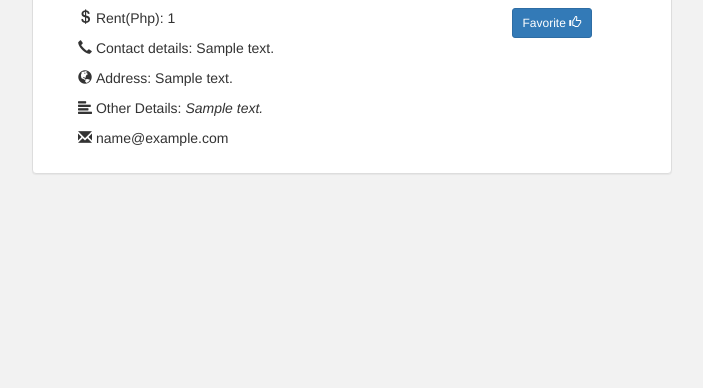
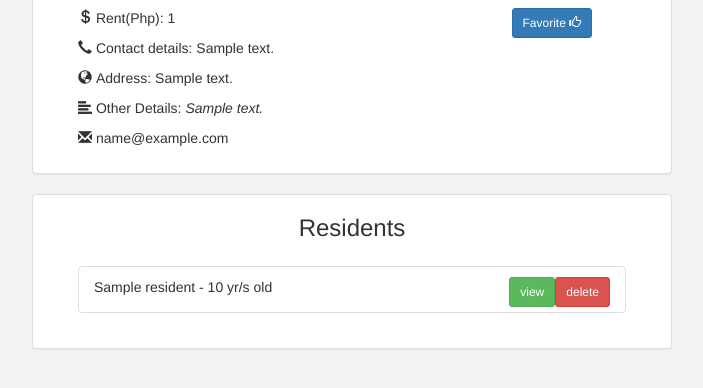
Before and after one commit to Reika98/Vhayad, a Django app: template vahay/templates/vahay/vahayDetails.html in a window 1280 px wide. Shown: the part 253-641 px from the top of the page, without its empty margins (288-991 px from the left). Run offline with Django 3.2, Linux system fonts and the light colour scheme; tables that the repository leaves empty hold one stand-in row (values such as "Sample post"); the template is opened without the code that fills it: values that come from a table or form of the project are taken from there, most other values are stand-ins (such as "Sample title", 1, 10 or a date in 2020); some libraries are stand-ins or nearby versions.

Commit message:
edited some templates

```diff
--- a/vahay/templates/vahay/vahayDetails.html
+++ b/vahay/templates/vahay/vahayDetails.html
@@ -110,4 +110,35 @@
 		  </div>
 	</section>
 
+	<section class="residents">
+	  <div class="panel panel-default col-lg-6 col-lg-offset-3">
+		<h3 style="text-align:center;">Residents</h3>
+			<div class="panel-body">
+				<div class="container-fluid">
+					<ul class="list-group">
+						{% for resident in residents %}
+						<!-- <div class="row">
+							<div class="col-md-6">
+								<p style="font-size: 1em; font-family: 'Roboto Slab', serif;">{{ resident.name }}</p>
+							</div>
+							<div class="col-md-2 col-md-offset-2">
+								<a href="#" class="btn btn-sm btn-success">View</a>
+							</div>
+							<div class="col-md-2">
+								<a href="#" class="btn btn-sm btn-danger">Remove</a>
+							</div>
+						</div><br> -->
+
+						  <li class="list-group-item" style="padding-bottom:15px;">{{ resident.name }} - {{ resident.age }} yr/s old
+						  <button style="float:right;" class="btn btn-sm btn-danger">delete</button>
+						  <button style="float:right;" class="btn btn-sm btn-success">view</button>
+						  </li>
+
+						{% endfor %}
+					</ul>
+				</div>
+			</div>
+		</div>
+	</section>
+
 {% endblock %}
--- a/vahay/views.py
+++ b/vahay/views.py
@@ -17,9 +17,11 @@ def vahay_details(request, pk):
 
 	vahay = get_object_or_404(Vahay, pk=pk)
 	images = Image.objects.filter(vahay=vahay)
+	residents = Resident.objects.filter(vahay=vahay)
 	context = {
 		'vahay': vahay,
-		'images': images
+		'images': images,
+		'residents': residents
 	}
 	return render(request, 'vahay/vahayDetails.html', context=context)
 
```
